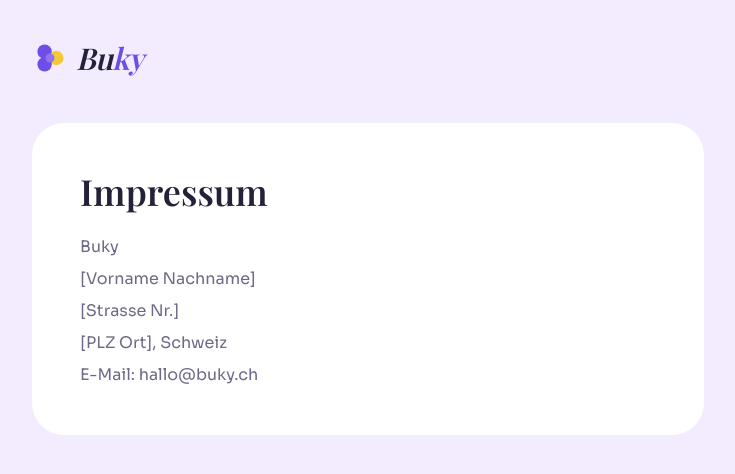
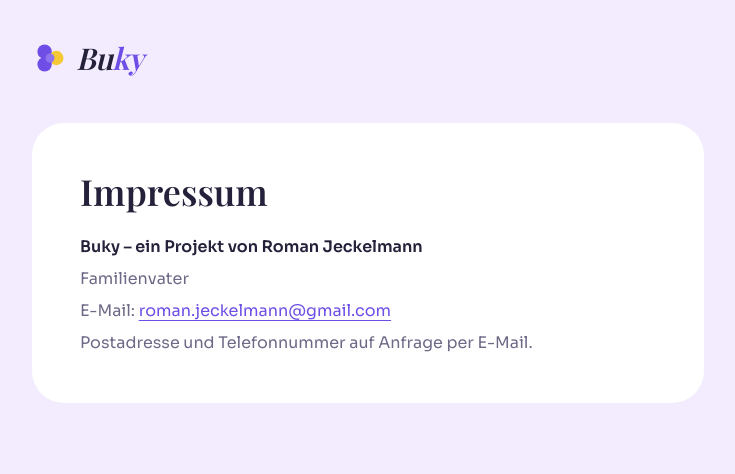
Before and after one commit to romjec/buky, a Next.js app: page /impressum in a window 1280 px wide. Shown: the top 474 px of the page, without its empty margins (272-1007 px from the left). Built offline with nearby package versions, Linux system fonts and the light colour scheme; a web font is replaced by a local one.

Commit message:
Impressum und Datenschutz mit echten Kontaktangaben
Co-Authored-By: Claude Opus 5.5 <noreply@anthropic.com>
Claude-Session: https://claude.ai/code/session_01FLhEyTHZkVCBNLaz2D3vPo

```diff
--- a/src/app/datenschutz/page.tsx
+++ b/src/app/datenschutz/page.tsx
@@ -28,7 +28,10 @@ export default function DatenschutzPage() {
           Besuchsstatistiken nutzen wir PostHog (EU-Server) ohne Cookies.
         </p>
         <h2 className="pt-2 text-lg font-semibold text-ink">Löschung</h2>
-        <p>Eine kurze E-Mail an hallo@buky.ch genügt und wir löschen deine Daten.</p>
+        <p>
+          Verantwortlich ist Roman Jeckelmann. Eine kurze E-Mail an roman.jeckelmann@gmail.com genügt und wir löschen
+          deine Daten.
+        </p>
       </div>
     </SimplePage>
   );
--- a/src/app/impressum/page.tsx
+++ b/src/app/impressum/page.tsx
@@ -7,13 +7,16 @@ export default function ImpressumPage() {
   return (
     <SimplePage>
       <h1 className="font-serif text-4xl font-semibold">Impressum</h1>
-      {/* TODO: echte Angaben eintragen */}
       <div className="mt-6 space-y-2 text-muted">
-        <p>Buky</p>
-        <p>[Vorname Nachname]</p>
-        <p>[Strasse Nr.]</p>
-        <p>[PLZ Ort], Schweiz</p>
-        <p>E-Mail: hallo@buky.ch</p>
+        <p className="font-semibold text-ink">Buky – ein Projekt von Roman Jeckelmann</p>
+        <p>Familienvater</p>
+        <p>
+          E-Mail:{" "}
+          <a href="mailto:roman.jeckelmann@gmail.com" className="text-violet underline underline-offset-4">
+            roman.jeckelmann@gmail.com
+          </a>
+        </p>
+        <p>Postadresse und Telefonnummer auf Anfrage per E-Mail.</p>
       </div>
     </SimplePage>
   );
```
